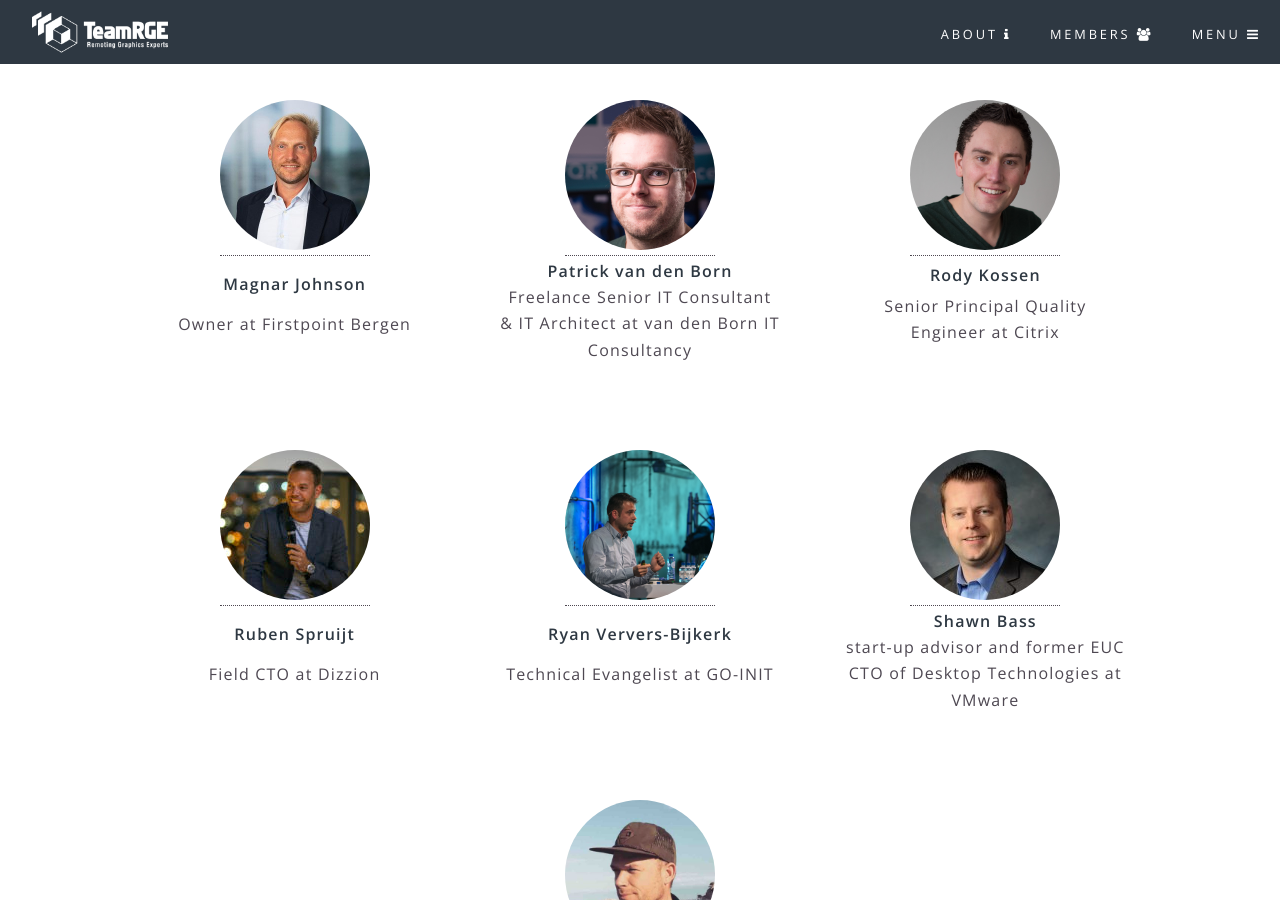
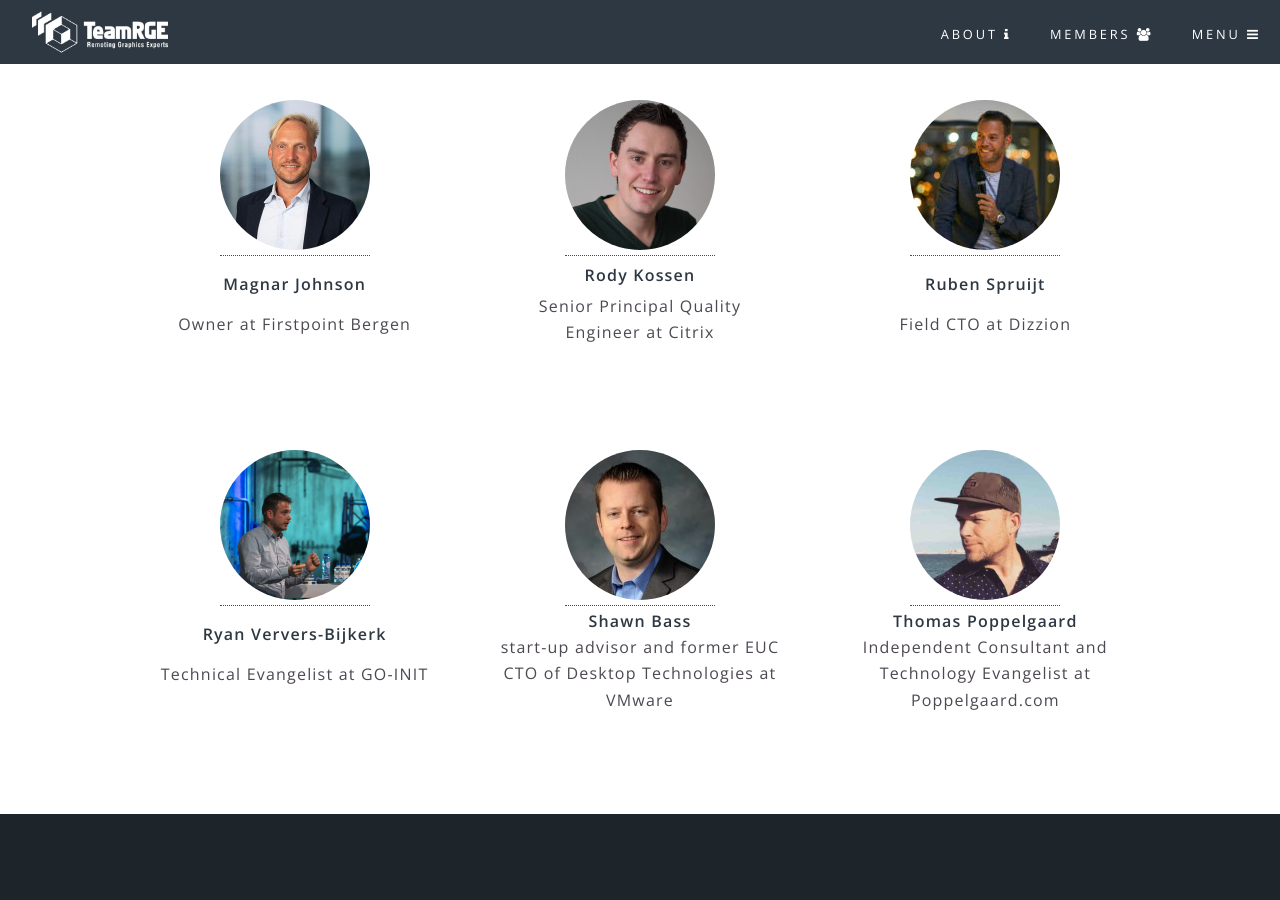
Before and after one commit to TeamRGE/teamrge-website, a Jekyll site: the page built from members.html, in a window 1280 px wide and 900 px high, scrolled down 1160 px. Built offline with Jekyll 4.4.1, drawn with Linux system fonts in a browser that asks for light colours.

Commit message:
Removed Patrick

```diff
--- a/_config.yml
+++ b/_config.yml
@@ -87,16 +87,6 @@
     social:
       twitter: https://twitter.com/_POPPELGAARD
       linkedin: https://www.linkedin.com/in/thomaspoppelgaard/
-  patrick:
-    name: Patrick
-    display_name: Patrick van den Born
-    company: van den Born IT Consultancy
-    title: Freelance Senior IT Consultant & IT Architect
-    picture: assets/images/members/patrick.png
-    page: patrick-van-den-born
-    social:
-      twitter: https://twitter.com/pvdnborn
-      linkedin: https://www.linkedin.com/in/patrick-van-den-born-2b3567a/
   rody:
     name: Rody
     display_name: Rody Kossen
```
Also changed, not shown: members/patrick-van-den-born.html (deleted, +0 -13 lines), assets/images/members/patrick.png (deleted).
